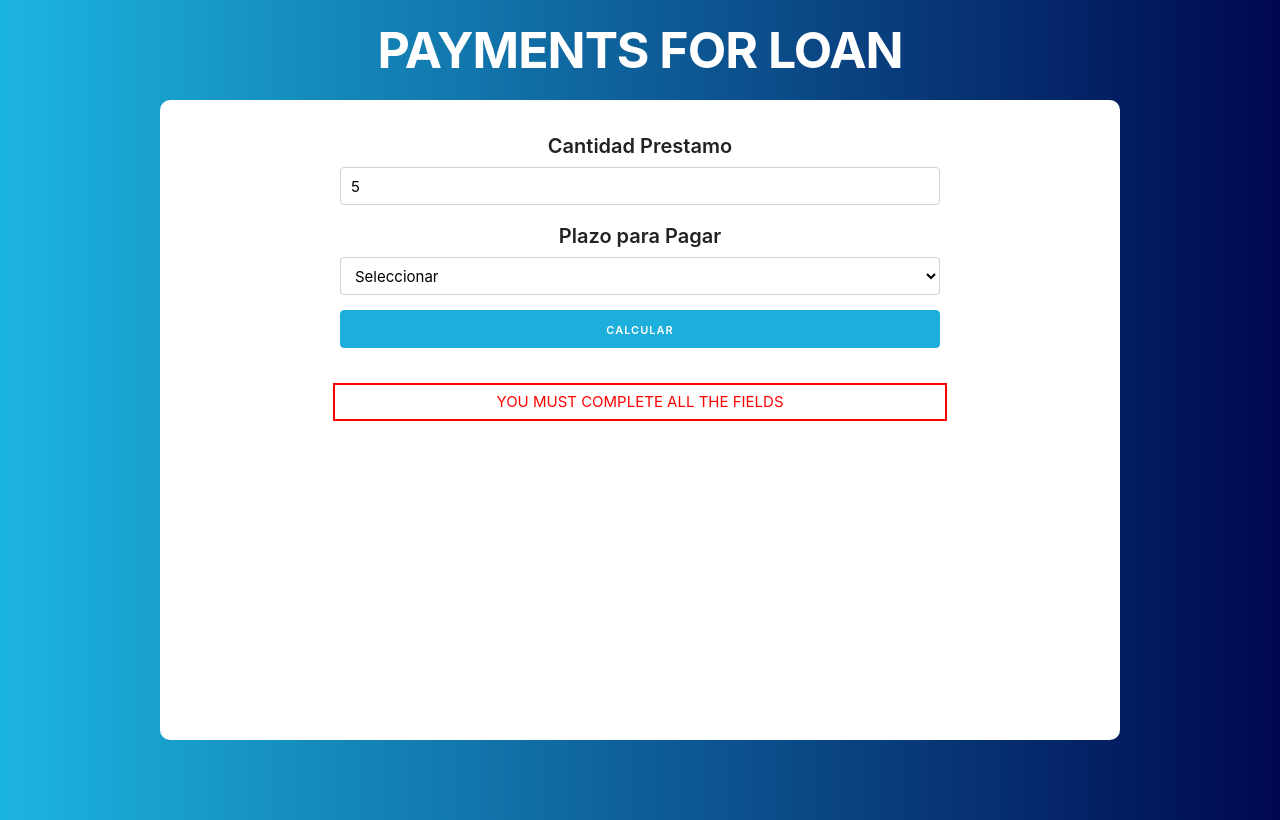
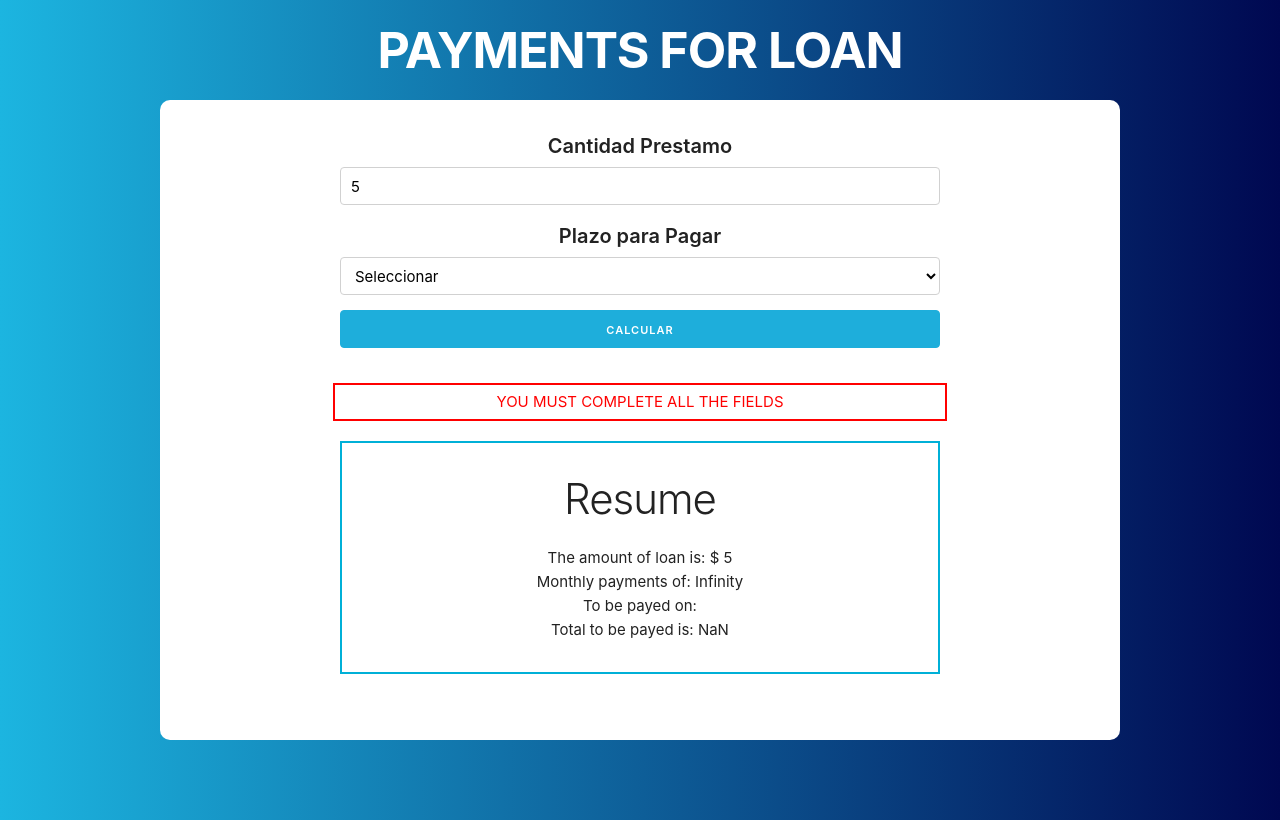
Before and after one commit to ing-arriola/loanApp, a React (Create React App) app: page / in a window 1280 px wide. Both pictures are taken after typing "5" into the empty fields and a click on the input "Calcular". Built offline with nearby package versions, Linux system fonts and the light colour scheme.

Commit message:
Showing results

```diff
--- a/src/App.js
+++ b/src/App.js
@@ -14,7 +14,11 @@ function App() {
   if (total===0) {
     component=<Messages/>
   } else {
-    component=<Result/>
+    component=<Result
+      amount={amount}
+      total={total}
+      time={time}
+    />
   }
 
   return (
--- a/src/components/Result.js
+++ b/src/components/Result.js
@@ -1,7 +1,13 @@
 import React from 'react';
 
-const Resultado = () => {
-    return ( <h1>From Result</h1> );
-}
+const Resultado = ({amount,total,time}) =>
+    ( <div className="u-full-width resultado">
+        <h2>Resume</h2>
+        <p>The amount of loan is: $ {amount}</p>
+        <p>Monthly payments of: {(amount/time).toFixed(2)}</p>
+        <p>To be payed on: {time}</p>
+        <p>Total to be payed is: {total}</p>
+    </div> );
+
 
 export default Resultado;
```
